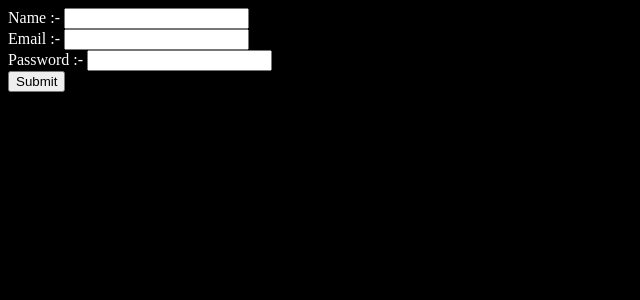
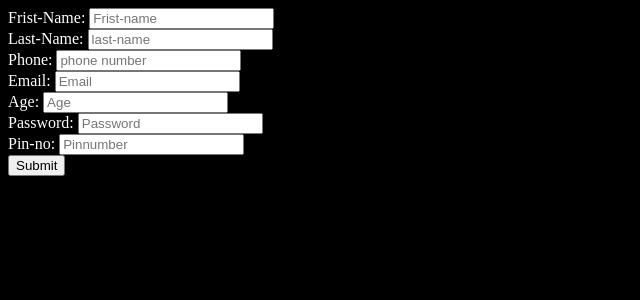
Before and after one commit to Chandrakishortiwari/REACT, a React (Vite) app: page / in a window 1280 px wide. Shown: the top 300 px of the page, without its empty margins (0-640 px from the left). Built offline with nearby package versions, Linux system fonts and the light colour scheme.

Commit message:
work on Multiple input Hendling

```diff
--- a/src/App.jsx
+++ b/src/App.jsx
@@ -7,6 +7,7 @@ import UseEffecthook from "./Components/Hooks/UseEffecthook";
 import Fatch_data_api from "./Components/Fatch_api/Fatch_data_api";
 import FilterProduct from "./Components/Filter/FilterProduct";
 import FormHendel from "./Components/FromHendling/FormHendel";
+import MultipalInputHendling from "./Components/FromHendling/MultipalInputHendling";
 
 function App() {
 
@@ -39,7 +40,9 @@ function App() {
 
       {/* <FilterProduct /> */}
 
-        <FormHendel />
+        {/* <FormHendel /> */}
+
+        <MultipalInputHendling />
 
     </>
   );
--- /dev/null
+++ b/src/Components/FromHendling/MultipalInputHendling.jsx
@@ -0,0 +1,65 @@
+import React, { useState } from 'react'
+
+function MultipalInputHendling() {
+
+    const [formedata,setformdata]= useState({
+        uname:"",
+        ulname:"",
+        uphone:"",
+        uemail:"",
+        uage:"",
+        upassword:"",
+        upin:""
+    })
+
+    const onclickhendler =(e)=>{
+        const{name,value} = e.target;
+
+        setformdata({...formedata, [name]:value})
+
+    }
+
+    const fomeHendler= (e)=>{
+        e.preventDefault();
+        alert('your from submited succes full');
+        console.log(formedata);
+
+        setformdata({uname:"",
+            ulname:"",
+            uphone:"",
+            uemail:"",
+            uage:"",
+            upassword:"",
+            upin:""})
+
+
+
+    }
+  return (
+    <>
+
+     <form onSubmit={fomeHendler}>
+
+      <div >
+     Frist-Name: <input type='text' placeholder='Frist-name' value={formedata.uname}  name='uname' onChange={onclickhendler} ></input> <br></br>
+      Last-Name: <input type='text' placeholder='last-name' value={formedata.ulname} name='ulname' onChange={onclickhendler}  ></input><br></br>
+      Phone: <input type='text' placeholder='phone number' value={formedata.uphone} name='uphone' onChange={onclickhendler}  ></input><br></br>
+      Email: <input type='text' placeholder='Email' value={formedata.uemail} name='uemail' onChange={onclickhendler}  ></input><br></br>
+      Age: <input type='text' placeholder='Age' value={formedata.uage} name='uage' onChange={onclickhendler}  ></input><br></br>
+      Password: <input type='text' placeholder='Password' value={formedata.upassword} name='upassword' onChange={onclickhendler} ></input><br></br>
+      Pin-no: <input type='text' placeholder='Pinnumber' value={formedata.upin} name='upin' onChange={onclickhendler}  ></input><br></br>
+
+      </div>
+      <div>
+        <button>Submit</button>
+      </div>
+
+     </form>
+
+
+
+    </>
+  )
+}
+
+export default MultipalInputHendling
```
